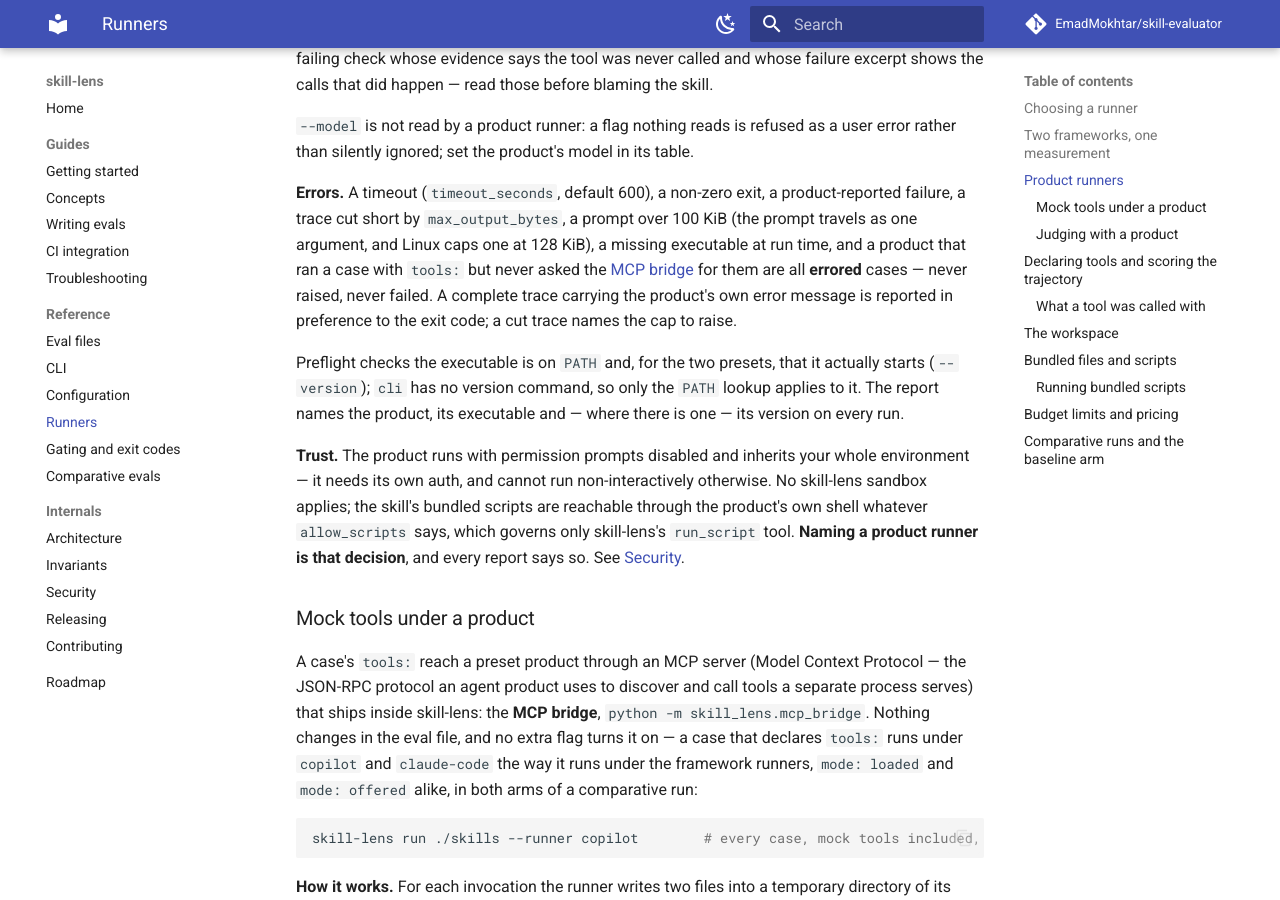
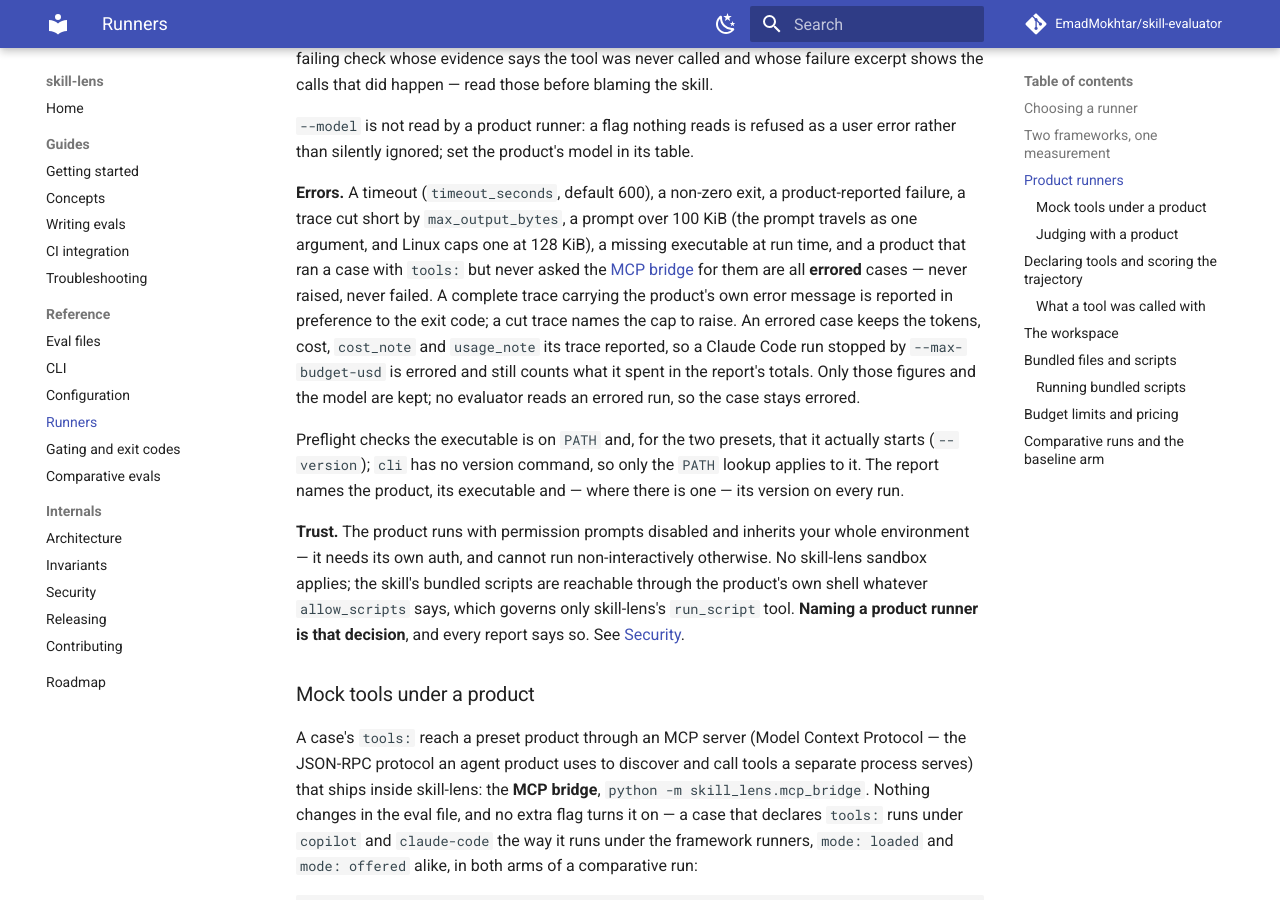
Before and after one commit to EmadMokhtar/skill-evaluator, an MkDocs documentation site: the page built from docs/runners.md, in a window 1280 px wide and 900 px high, scrolled down 5753 px. Built offline with MkDocs 1.6.1 and Material for MkDocs 9.7.7, drawn with Linux system fonts in a browser that asks for light colours; comment, search, counter and statistics services are not loaded; some of the changed text lies outside the part shown.

Commit message:
fix: keep cost and token usage on an errored product run (#110)
* fix: keep cost and token usage on an errored product run

A product run that the product stopped, for example by --max-budget-usd,
was reported as errored with cost 0 and 0 tokens, although its trace
reported what it spent. The report's totals then under-counted by exactly
the runs that cost the most. The errored result now keeps the tokens,
cost and notes from the trace. The product judge had the same gap on its
error path and now keeps its spend as judge overhead.

The case stays errored: no evaluator reads an errored run, so no verdict
changes.

Closes #91

Co-Authored-By: Claude Opus 5.5 <noreply@anthropic.com>

* refactor: build the product runner's spend fields once for both results

The errored and the clean RunResult listed the same six spend fields
separately. A field added to only one of them would make the two results
disagree about what the trace reported, which is the bug #91 fixed.

Co-Authored-By: Claude Opus 5.5 <noreply@anthropic.com>

* test: check an errored product run's spend reaches the report totals

Covers the real Claude Code shape, a complete error trace with a
non-zero exit, and checks that RunReport totals and the JSON report
count the spend while the case stays errored.

Co-Authored-By: Claude Opus 5.5 <noreply@anthropic.com>

* docs: record that an errored product run keeps its reported spend

Adds the rule as an invariant in CLAUDE.md and docs/invariants.md, and
says in docs/gating.md that the totals include errored runs and that an
errored Copilot run carries its cost note.

Co-Authored-By: Claude Opus 5.5 <noreply@anthropic.com>

---------

Co-authored-by: Claude Opus 5.5 <noreply@anthropic.com>

```diff
--- a/docs/gating.md
+++ b/docs/gating.md
@@ -247,7 +247,10 @@ a stale pointer in the report.
 `outcomes[].cost_note` and `outcomes[].usage_note` say why `cost_usd` or a token count is
 `0` rather than measured — an unpriced model, a product that bills per request rather than
 per token, or a trace that reported no usage — each empty string when the figure beside it
-is a real measurement.
+is a real measurement. An errored product outcome keeps the notes its trace reported, as it
+keeps the figures (below): an errored Copilot run carries Copilot's premium-request
+`cost_note` like a clean one, so the console and Markdown totals say some costs were not
+priced.
 
 `delta` is the full comparison object — pass-rate, token, cost and latency deltas, per-case
 stats, low-signal checks, high-variance cases and notes — and is `null` when no baseline arm
@@ -258,7 +261,10 @@ which is candidate-only, for the same reason the gate itself only reads the cand
 
 `summary`'s token, cost and latency totals sum **both** arms — money spent is money spent —
 while `summary.passed` / `summary.failed` / `summary.errored` / `summary.pass_rate` stay
-candidate-only, because those are what the gate reads.
+candidate-only, because those are what the gate reads. For the same reason the totals include
+errored outcomes: an errored product run keeps the tokens and cost its trace reported (a
+Claude Code run stopped by `--max-budget-usd`, say), so its `outcomes[]` figures can be
+non-zero. They only add to the totals; the outcome is still `errored`, and no check reads it.
 
 ## JUnit XML
 
--- a/docs/runners.md
+++ b/docs/runners.md
@@ -192,7 +192,11 @@ as one argument, and Linux caps one at 128 KiB), a missing executable at run tim
 product that ran a case with `tools:` but never asked the [MCP
 bridge](#mock-tools-under-a-product) for them are all **errored** cases — never raised,
 never failed. A complete trace carrying the product's own error message is reported in
-preference to the exit code; a cut trace names the cap to raise.
+preference to the exit code; a cut trace names the cap to raise. An errored case keeps the
+tokens, cost, `cost_note` and `usage_note` its trace reported, so a Claude Code run stopped
+by `--max-budget-usd` is errored and still counts what it spent in the report's totals. Only
+those figures and the model are kept; no evaluator reads an errored run, so the case stays
+errored.
 
 Preflight checks the executable is on `PATH` and, for the two presets, that it actually
 starts (`--version`); `cli` has no version command, so only the `PATH` lookup applies to it.
@@ -341,7 +345,8 @@ From there the verdict is handled as under every judge: a verdict whose check id
 match the rubric is errored, and a pass with no evidence (an empty or missing `evidence`) is
 recorded as a failure. A product failure — a timeout, a non-zero exit, a reply over
 `max_output_bytes`, a prompt over 100 KiB, an executable that vanished after preflight — is
-errored the same way.
+errored the same way, and keeps whatever tokens and cost its trace reported as judge
+overhead.
 
 **What is read and what is not.** `judge_model` and `judge_temperature` are not read: no
 product exposes a temperature, and a product's model is set with `[runners.<name>] args`.
```
Also changed, not shown: CLAUDE.md (+5 -0 lines), docs/invariants.md (+12 -0 lines), 6 other files.
